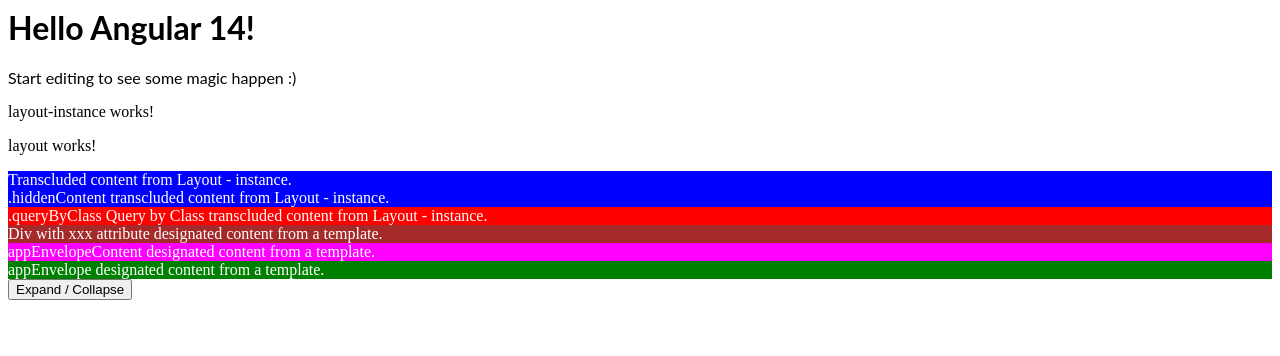
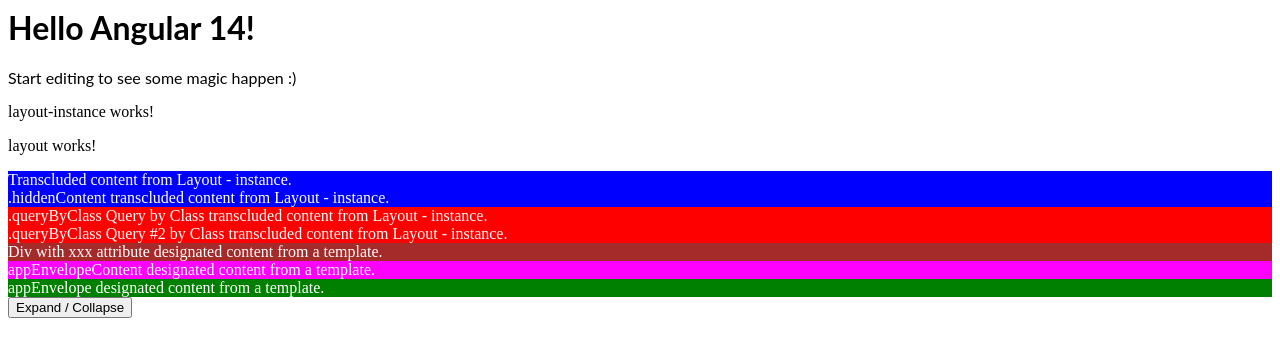
Before and after one commit to vgpro54321/NgContent-Study-v2, an Angular app: page / in a window 1280 px wide. Shown: the top 356 px of the page. Built offline with nearby package versions, Linux system fonts and the light colour scheme.

Commit message:
2 files modified

```diff
--- a/src/app/layout-instance/layout-instance.component.html
+++ b/src/app/layout-instance/layout-instance.component.html
@@ -3,8 +3,12 @@
 <app-layout>
   Transcluded content from Layout - instance.
 
-  <div class="queryByClass">
+  <div xxx class="queryByClass">
     .queryByClass Query by Class transcluded content from Layout - instance.
+  </div>
+
+  <div xxx class="queryByClass">
+    .queryByClass Query #2 by Class transcluded content from Layout - instance.
   </div>
 
   <div class="hiddenContent">
--- a/src/app/layout/layout.component.html
+++ b/src/app/layout/layout.component.html
@@ -5,7 +5,7 @@
 </div>
 
 <div style="background-color: red; color: white;">
-  <ng-content select=".queryByClass"></ng-content>
+  <ng-content select="[xxx] .queryByClass"></ng-content>
 </div>
 
 <div style="background-color: brown; color: white;">
```
